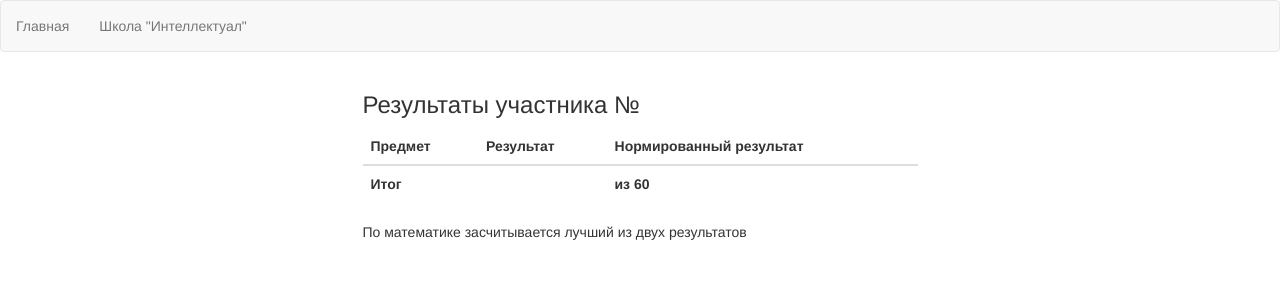
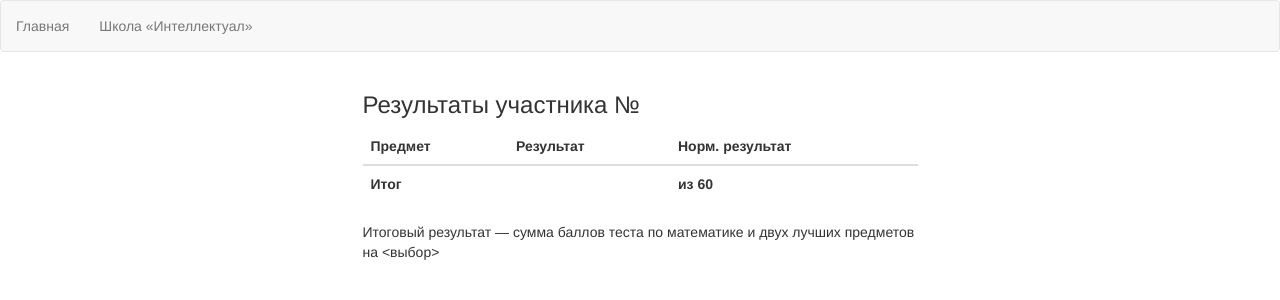
Before and after one commit to daniil-konovalenko/int-application-results, a Flask app: template web/app/templates/results.html in a window 1280 px wide. Shown: the top 300 px of the page. Run offline with Flask 2, Linux system fonts and the light colour scheme; the template is opened without the code that fills it, so the values that code supplies are empty; parts of the project's set-up code (start-up, migrations or seed data) failed here and were passed over; some libraries are stand-ins or nearby versions.

Commit message:
Fix wrong final score calculation, typography

```diff
--- a/web/app/models.py
+++ b/web/app/models.py
@@ -27,7 +27,8 @@
     id = db.Column(db.Integer, primary_key=True)
     name = db.Column(db.String(100))
     max_score = db.Column(db.Float)
-
+    always_count = db.Column(db.Boolean)
+    grade = db.Column(db.Integer)
     def __repr__(self):
         return f"<Subject(name: {self.name}, maximum score: {self.max_score})>"
 
--- a/web/app/templates/base.html
+++ b/web/app/templates/base.html
@@ -6,7 +6,7 @@
     {% if title %}
     <title>{{ title }}</title>
     {% else %}
-    <title>Поступление в школу "Интеллектуал"</title>
+    <title>Поступление в школу  &laquo;Интеллектуал&raquo;</title>
     {% endif %}
     <link rel="stylesheet" type="text/css" href="{{ url_for('.static', filename="css/bootstrap.min.css") }}">
     <link rel="script" href="{{ url_for('.static', filename="js/bootstrap.js") }}">
@@ -17,7 +17,7 @@
         <div class="navbar-header">
             <ul class="nav navbar-nav">
                 <li><a href="/">Главная</a></li>
-                <li><a href="http://sch-int.ru">Школа "Интеллектуал"</a></li>
+                <li><a href="http://sch-int.ru">Школа &laquo;Интеллектуал&raquo;</a></li>
 
             </ul>
         </div>
--- a/web/app/templates/my_master.html
+++ b/web/app/templates/my_master.html
@@ -16,7 +16,3 @@
 </div>
 {% endif %}
 {% endblock %}
-{% block tail %}
-    {% block upload %}
-    {% endblock %}
-{% endblock %}
--- a/web/app/templates/results.html
+++ b/web/app/templates/results.html
@@ -1,13 +1,13 @@
 {% extends "base.html" %}
 {% block content %}
-<h3>Результаты участника  №{{ student_id }}</h3>
+<h3>Результаты участника  № {{ student_id }}</h3>
 
 <table class="table table-hover">
     <thead>
     <tr>
         <th>Предмет</th>
         <th>Результат</th>
-        <th>Нормированный результат</th>
+        <th>Норм. результат</th>
     </tr>
     </thead>
     {% for result in results %}
@@ -17,15 +17,15 @@
         <tr>
         {% endif %}
             <td>{{ result.subject.name }}</td>
-            <td>{{ result.score }} из {{ result.subject.max_score }}</td>
+            <td>{{ result.score }} из {{ result.subject.max_score | int }}</td>
             <td>{{ '%.2f' | format(result.normalized_score) }} из 20</td>
         </tr>
     {% endfor %}
         <tr>
             <td><strong>Итог</strong></td>
             <td></td>
-            <td><strong>{{ final }} из 60</strong></td>
+            <td><strong>{{ final | round(2)}} из 60</strong></td>
         </tr>
 </table>
-<p>По математике засчитывается лучший из двух результатов</p>
+<p>Итоговый результат — сумма баллов теста по математике и двух лучших предметов на <выбор></выбор></p>
 {% endblock %}
```
Also changed, not shown: web/app/results.py (+7 -4 lines).
